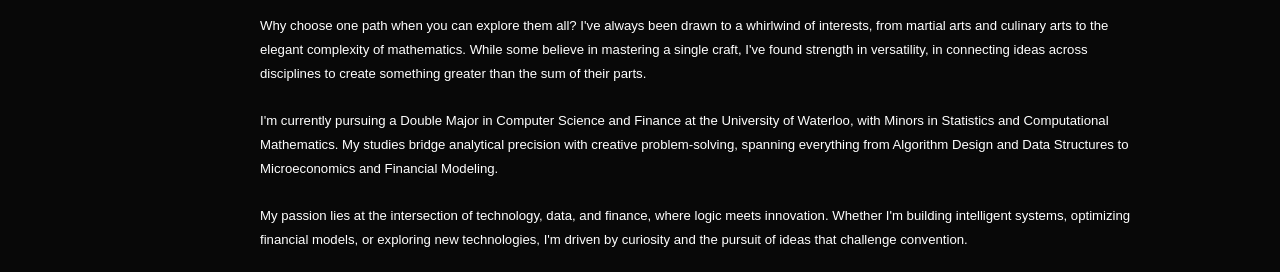
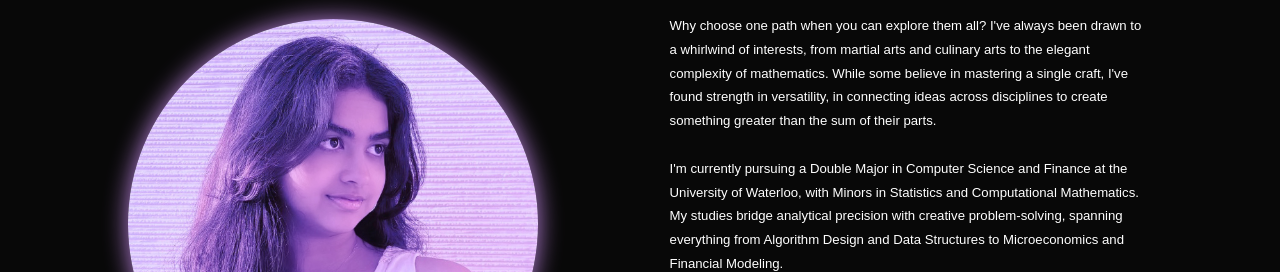
Before and after one commit to nyra-rodrigues/website, a website: page index.html in a window 1280 px wide. Shown: the part 233-505 px from the top of the page. Drawn offline with nearby package versions, Linux system fonts and the light colour scheme.

Commit message:
Replace image in home section

```diff
--- a/index.html
+++ b/index.html
@@ -25,7 +25,7 @@
 
     <section class="home" id="home">
         <div class="home-img">
-            <img src="images/nyar.jpg" alt="">
+            <img src="images/nyar2.JPG" alt="">
           </div>
       <div class="home-content">
         <h1> Hi, I'm <span> Nyra!</span> </h1>
```
